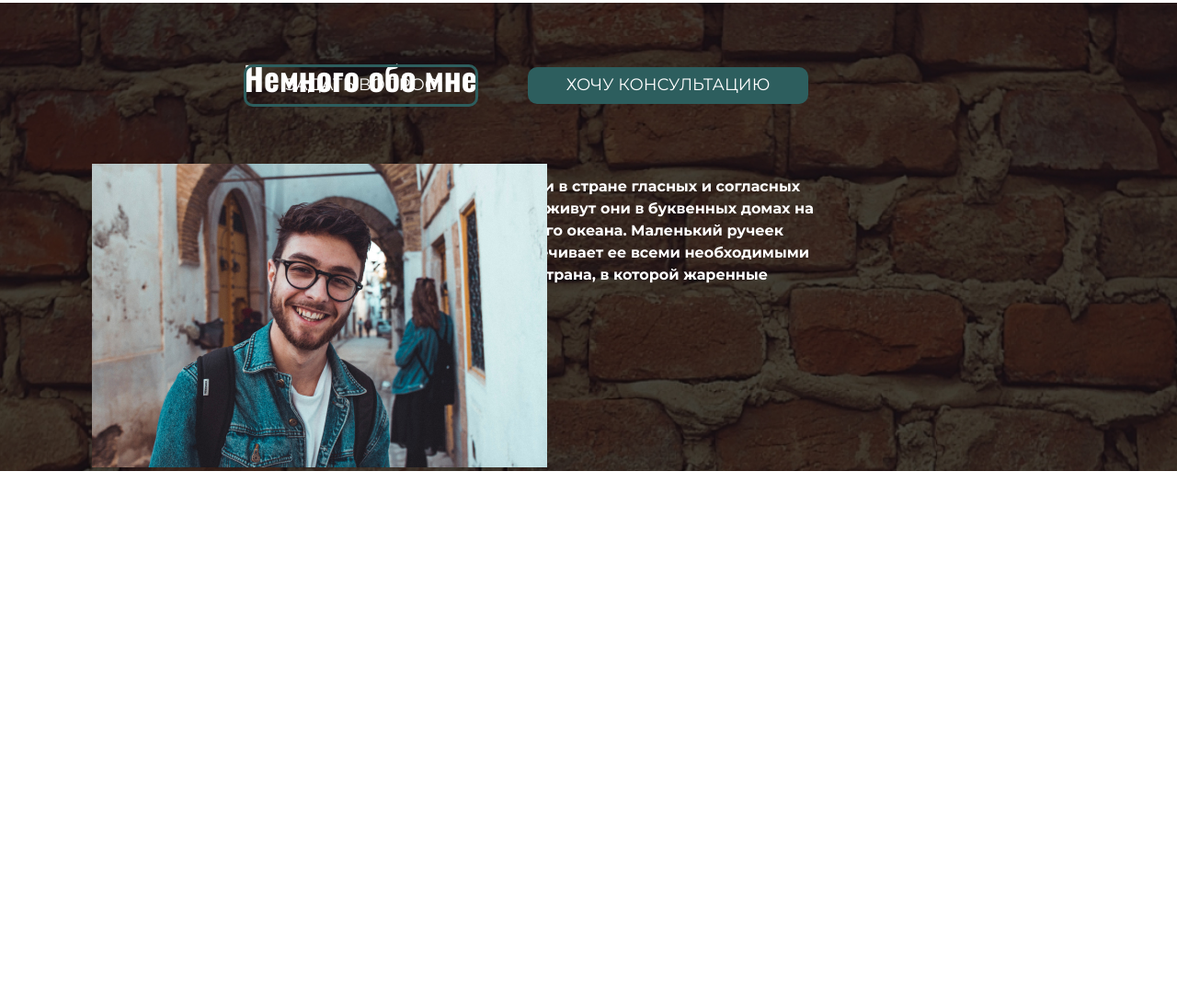
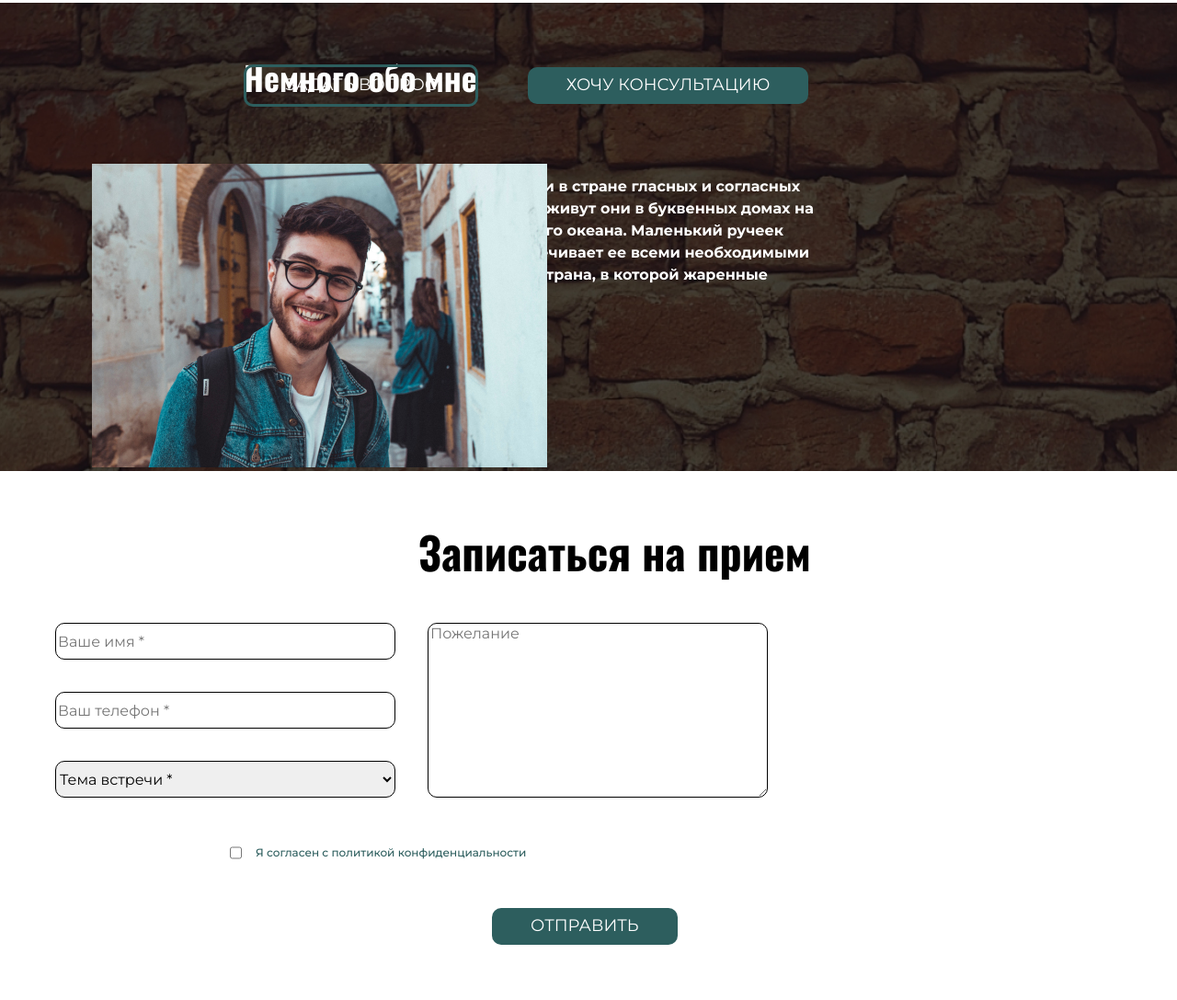
Before and after one commit to NikKolomeichenko/marin-site-Hillel, a plain HTML site: page index.html in a window 1280 px wide. Shown: the part 1152-2239 px from the top of the page at 92% size. Before the commit the page ends 1664 px from the top, so only its background shows below. Drawn offline with Linux system fonts and the light colour scheme.

Commit message:
Added forms to send

```diff
--- a/index.html
+++ b/index.html
@@ -75,7 +75,9 @@
         </h3>
 
         <p class="about__desc">
-        Далеко-далеко за словесными горами в стране гласных и согласных живут рыбные тексты. Вдали от всех живут они в буквенных домах на берегу Семантика большого языкового океана. Маленький ручеек Даль журчит по всей стране и обеспечивает ее всеми необходимыми правилами.
+            Далеко-далеко за словесными горами в стране гласных и согласных живут рыбные тексты. Вдали от всех живут они
+            в буквенных домах на берегу Семантика большого языкового океана. Маленький ручеек Даль журчит по всей стране
+            и обеспечивает ее всеми необходимыми правилами.
             Эта парадигматическая страна, в которой жаренные члены предложения залетают прямо.
 
         </p>
@@ -89,6 +91,53 @@
         <img class="about__photo" src="img/about%20photo.jpg" alt="about_ph">
     </section>
 
+    <section class="forms__item center">
+        <h4 class="forms__title">
+            Записаться на прием
+        </h4>
+        <section class="forms center">
+
+        <div class="forms__item">
+            <label>
+
+                <input type="text" class="form__input width" placeholder="Ваше имя *" required>
+            </label>
+        </div>
+        <div class="forms__item two">
+            <label>
+
+                <select class="form__input width"   required>
+                    <option value="" disabled selected>Тема встречи *</option>
+                    <option value="tema1">Tema1</option>
+                    <option value="tema2">Tema2</option>
+                    <option value="tema3">Tema3</option>
+                    <option value="tema4">Tema4</option>
+                </select>
+            </label>
+        </div>
+        <div class="forms__item">
+            <label>
+                <textarea rows="10" type="email" class="form__input width" placeholder="Пожелание"></textarea>
+            </label>
+        </div>
+        <div class="forms__item">
+            <label>
+                <input type="text"  class="forms__item__input_4 width" placeholder="Ваш телефон *" required>
+            </label>
+        </div>
+        </section>
+        <section class="confirm center">
+
+        <input type="checkbox"> <span>Я согласен с политикой конфиденциальности</span>
+        </section>
+
+        <a href="#" class="btn send">
+            Отправить
+        </a>
+
+
+    </section>
+
 
 </main>
 
--- /dev/null
+++ b/sass/_forms.scss
@@ -0,0 +1,61 @@
+.forms {
+  display: grid;
+  grid-template-columns: 370px 370px;
+  grid-template-rows: 40px 40px 40px;
+  gap: 35px;
+  margin-left: -110px;
+
+}
+
+.forms__item.two {
+  grid-row: 3/4;
+
+}
+
+.forms__item__input_4 {
+
+}
+
+.width {
+  width: 370px;
+  border-radius: 10px;
+  border: 1px solid #000;
+}
+
+h4 {
+  margin-left: 370px;
+  font-size: 48px;
+  margin-top: 60px;
+  margin-bottom: 50px;
+}
+
+input {
+  height: 40px;
+  text-align: start;
+}
+
+select {
+  height: 40px;
+}
+
+span {
+  font-size: 12px;
+  font-weight: 500;
+
+
+}
+.confirm {
+  margin-left: 80px;
+  margin-top: 40px;
+  display: flex;
+  flex-direction: row;
+  align-items: center;
+  gap: 15px;
+  color: #2d5e5e;
+}
+
+.send {
+margin-left: 450px;
+  margin-top: 40px;
+  margin-bottom: 60px;
+}
--- a/sass/style.scss
+++ b/sass/style.scss
@@ -7,3 +7,4 @@
 @import "normalize";
 @import "services";
 @import "about";
+@import "forms";
```
Also changed, not shown: css/style.css, sass/style.css, 2 other files. Lines whose indentation alone changed are shown as unchanged.
